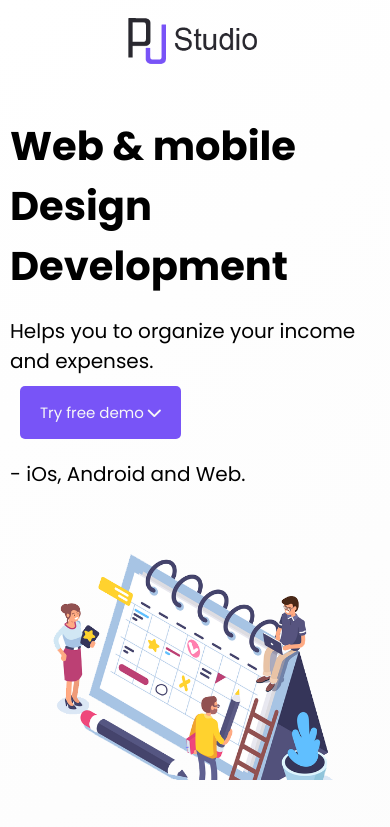
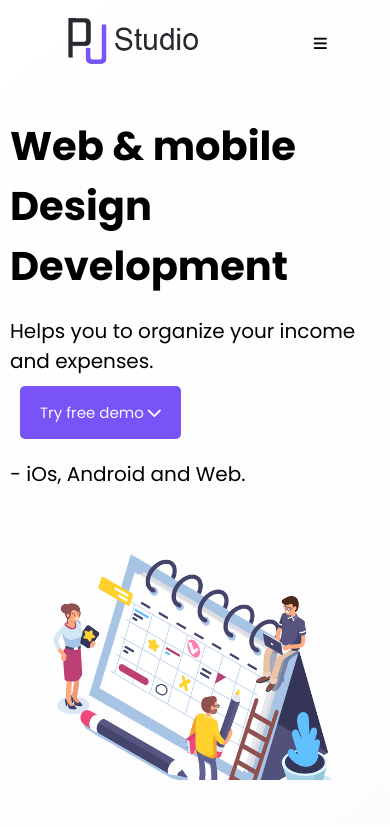
Before and after one commit to monanzr/pjStudio, a plain HTML site: page index.html in a window 390 px wide. Shown: the top 827 px of the page. Drawn offline with Linux system fonts and the light colour scheme.

Commit message:
update responsive menu

```diff
--- a/style/layout/header.css
+++ b/style/layout/header.css
@@ -64,6 +64,9 @@
         font-size: 18px;
         color: var(--light-color);
     }
+    .navSide__open {
+        display: block;
+    }
     .navSide {
         display: block;
         position: relative;
```
